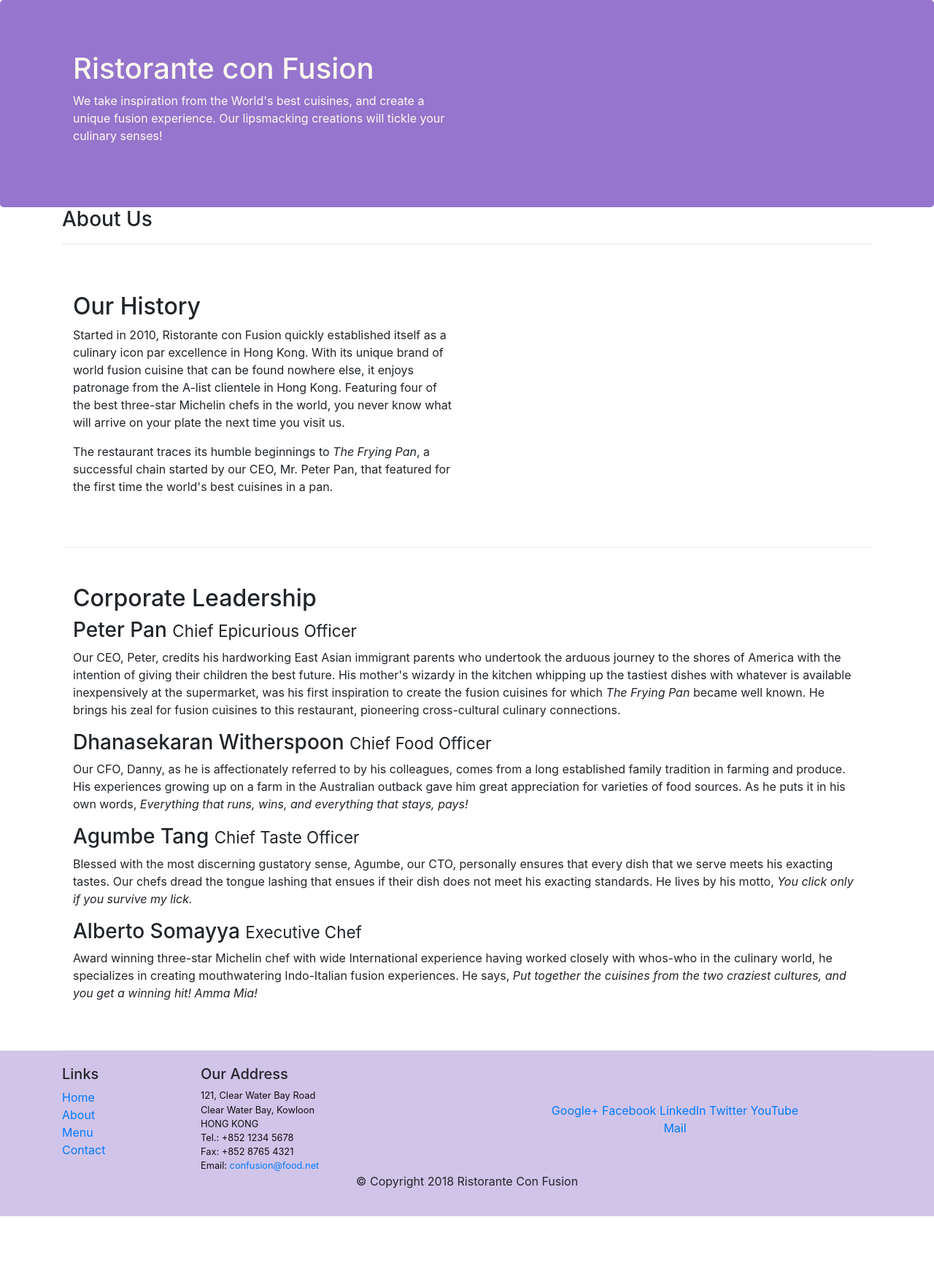
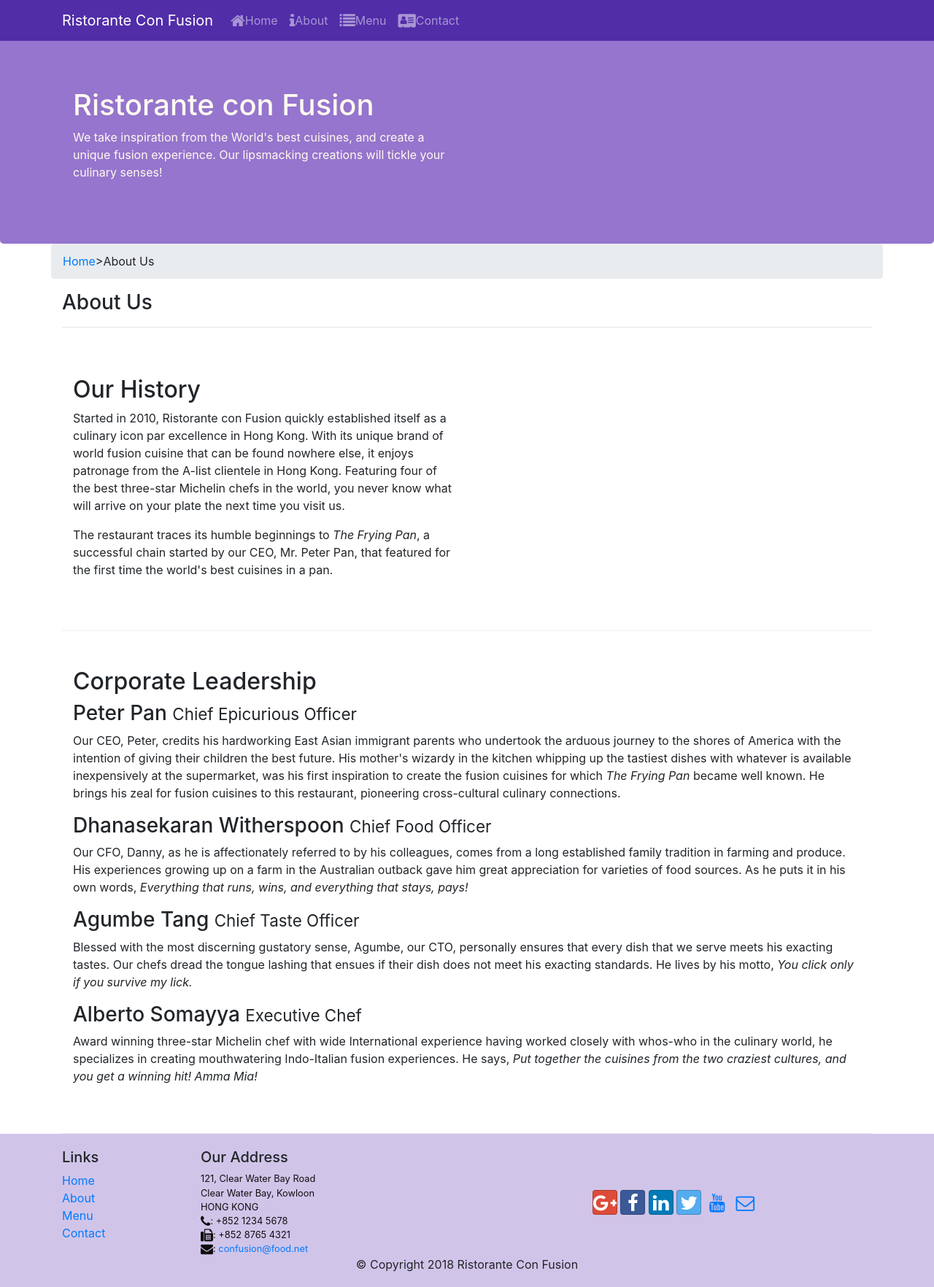
Before and after one commit to jselic/bootstrap-test, a website: page aboutus.html in a window 1280 px wide. Shown: the whole page at 73% size. Before the commit the page ends 1667 px from the top, so only its background shows below. Drawn offline with nearby package versions, Linux system fonts and the light colour scheme.

Commit message:
Icons and navbars

```diff
--- a/aboutus.html
+++ b/aboutus.html
@@ -8,11 +8,29 @@
     <!--Bootstrap CSS-->
     <link rel="stylesheet" href="node_modules/bootstrap/dist/css/bootstrap.min.css">
     <link rel="stylesheet" href="css/styles.css">
+    <link rel="stylesheet" href="node_modules/font-awesome/css/font-awesome.min.css">
+    <link rel="stylesheet" href="node_modules/bootsrap-social/bootstrap-social.css">
     <title>Ristorante Con Fusion : About Us</title>
-
 </head>
 
 <body>
+
+    <nav class="navbar navbar-dark navbar-expand-sm fixed-top">
+        <div class="container">
+            <button class="navbar-toggler" type="button" data-toggle="collapse" data-target="#Navbar">
+                <span class="navbar-toggler-icon"></span>
+            </button>
+            <a class="navbar-brand" href="#">Ristorante Con Fusion</a>
+            <div class="collapse navbar-collapse" id="Navbar">
+                <ul class="navbar-nav mr-auto">
+                    <li class="nav-item-active"><a class="nav-link" href="index.html"><span class="fa fa-home fa-lg"></span>Home</a></li>
+                    <li class="nav-item"><a class="nav-link" href="aboutus.html"><span class="fa fa-info fa-lg"></span>About</a></li>
+                    <li class="nav-item"><a class="nav-link" href="#"><span class="fa fa-list fa-lg"></span>Menu</a></li>
+                    <li class="nav-item"><a class="nav-link" href="#"><span class="fa fa-address-card fa-lg"></span>Contact</a></li>
+                </ul>
+            </div>
+        </div>
+    </nav>
 
     <header class="jumbotron">
         <div class="container">
@@ -29,6 +47,10 @@
 
     <div class="container">
         <div class="row">
+            <ol class="col-12 breadcrumb">
+                <li class="breadcrumb-item"><a href="index.html">Home</a></li>
+                <li class="breadcrumb-item-active">About Us</li>
+            </ol>
             <div class="col-12">
                <h3>About Us</h3>
                <hr>
@@ -80,19 +102,19 @@
 		              121, Clear Water Bay Road<br>
 		              Clear Water Bay, Kowloon<br>
 		              HONG KONG<br>
-		              Tel.: +852 1234 5678<br>
-		              Fax: +852 8765 4321<br>
-		              Email: <a href="mailto:confusion@food.net">confusion@food.net</a>
+		              <i class="fa fa-phone fa-lg"></i>: +852 1234 5678<br>
+		              <i class="fa fa-fax fa-lg"></i>: +852 8765 4321<br>
+		              <i class="fa fa-envelope fa-lg"></i>: <a href="mailto:confusion@food.net">confusion@food.net</a>
 		           </address>
                 </div>
                 <div class="col-12 col-sm-4 align-self-center">
                     <div class="text-center">
-                        <a href="http://google.com/+">Google+</a>
-                        <a href="http://www.facebook.com/profile.php?id=">Facebook</a>
-                        <a href="http://www.linkedin.com/in/">LinkedIn</a>
-                        <a href="http://twitter.com/">Twitter</a>
-                        <a href="http://youtube.com/">YouTube</a>
-                        <a href="mailto:">Mail</a>
+                        <a class="btn btn-social-icon btn-google" href="http://google.com/+"><i class="fa fa-google-plus"></i></a>
+                        <a class="btn btn-social-icon btn-facebook" href="http://www.facebook.com/profile.php?id="><i class="fa fa-facebook"></i></a>
+                        <a class="btn btn-social-icon btn-linkedin" href="http://www.linkedin.com/in/"><i class="fa fa-linkedin"></i></a>
+                        <a class="btn btn-social-icon btn-twitter" href="http://twitter.com/"><i class="fa fa-twitter"></i></a>
+                        <a class="btn btn-social-icon btn-youtube" href="http://youtube.com/"><i class="fa fa-youtube"></i></a>
+                        <a class="btn btn-social-icon" href="mailto:"><i class="fa fa-envelope-o"></i></a>
                     </div>
                 </div>
            </div>
--- a/css/styles.css
+++ b/css/styles.css
@@ -28,3 +28,16 @@ address{
     margin: 0px;
     color: #0F0F0F;
 }
+
+body{
+    padding: 50px 0px 0px 0px;
+    z-index:0;
+}
+
+.navbar-dark{
+    background-color: #512DA8;
+}
+
+.breadcrumb > li + li:before {
+    content:"\3E"
+}
--- a/package.json
+++ b/package.json
@@ -15,6 +15,8 @@
   },
   "dependencies": {
     "bootstrap": "^4.0.0",
+    "bootstrap-social": "^5.1.1",
+    "font-awesome": "^4.7.0",
     "jquery": "^3.3.1",
     "popper.js": "^1.12.9"
   }
```
Also changed, not shown: index.html (+29 -10 lines), 1 other file.
